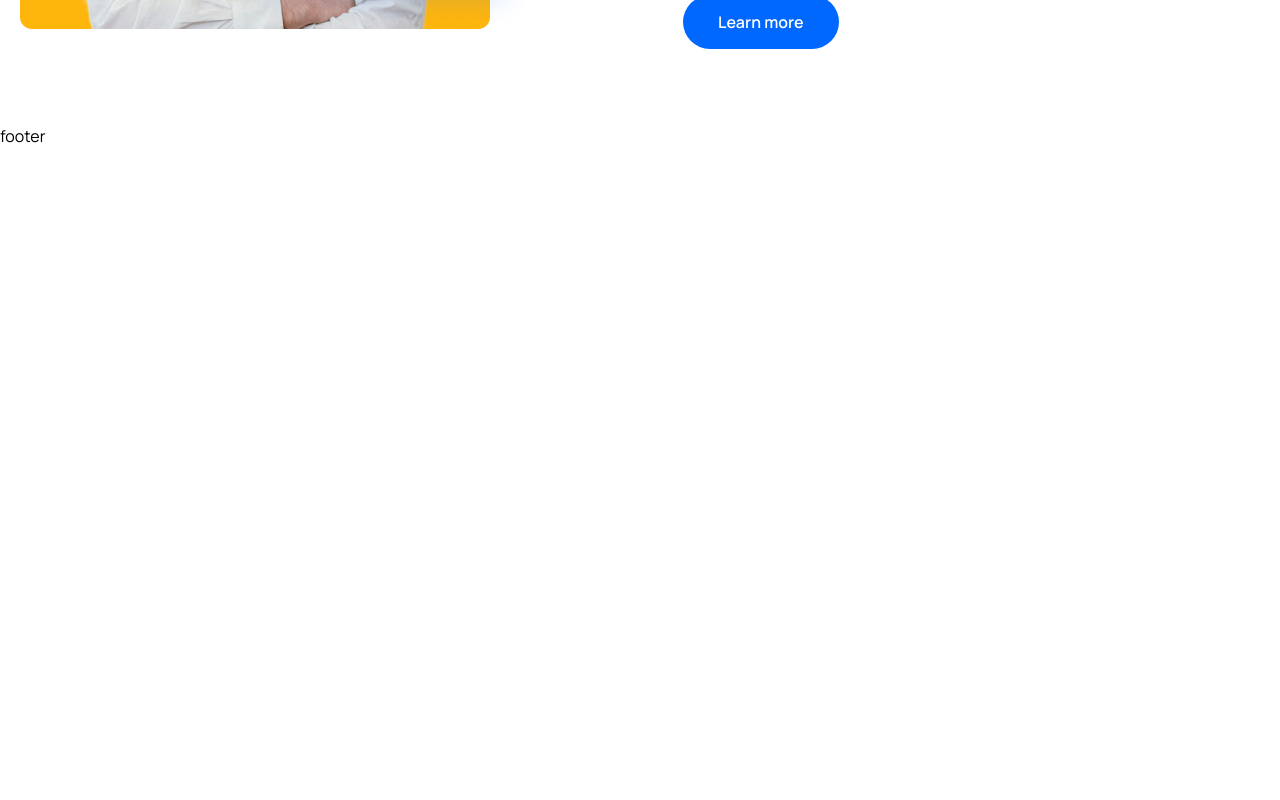
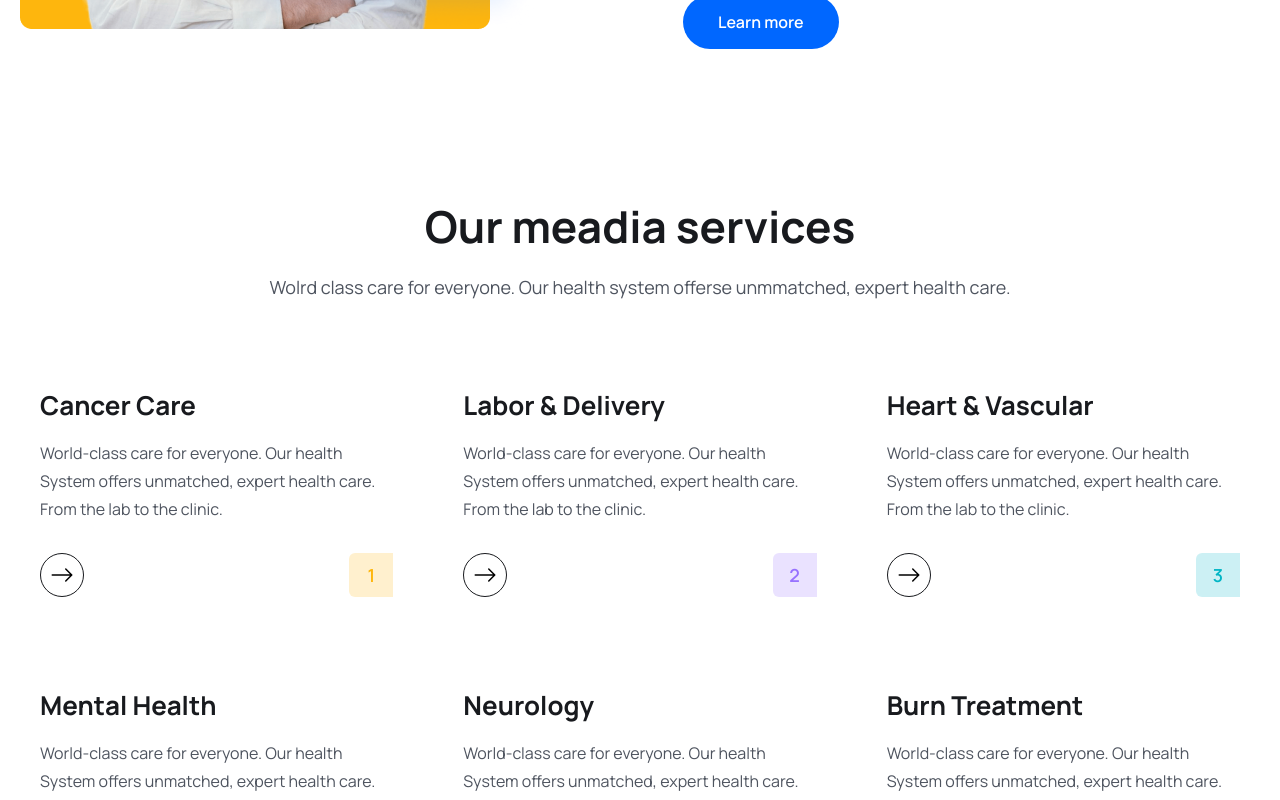
Before and after one commit to yjrajput/HospitalManagement, a React (Vite) app in the folder frontend/: page / in a window 1280 px wide. Shown: the part 2120-2920 px from the top of the page. Before the commit the page ends 2268 px from the top, so only its background shows below. Built offline with nearby package versions, Linux system fonts and the light colour scheme; a web font is replaced by a local one.

Commit message:
service section complete

```diff
--- /dev/null
+++ b/frontend/src/components/services/ServiceCart.jsx
@@ -0,0 +1,23 @@
+import { BsArrowRight } from "react-icons/bs";
+import { Link } from 'react-router-dom'
+const ServiceCart = ({items, index}) => {
+    const {name, desc, bgColor, textColor} = items
+  return (
+    <div className='py-[30px] px-3 lg:px-5'>
+        <h2 className='text-[26px] leading-9 text-headingColor font-[700]'>{name}</h2>
+        <p className='text-[16px] leading-7 font-[400] text-textColor mt-4'>{desc}</p>
+
+        <div className='flex items-center justify-between mt-[30px]'>
+            <Link to="/doctores" className='w-[44px] h-[44px] rounded-full border border-solid border-[#181a1e] mt-30px flex items-center justify-center group hover:bg-primaryColor hover:border-none'>
+            <BsArrowRight className='group-hover:text-white w-6 h-6'/>
+            </Link>
+
+            <span className="w-[44px] h-[44px] flex items-center justify-center text-[18px] leading-[30px] font-[600]" style={{backgroundColor: `${bgColor}`, color: `${textColor}`, borderRadius: "6px 0 0 6px"}}>
+                {index + 1}
+            </span>
+        </div>
+    </div>
+  )
+}
+
+export default ServiceCart
--- /dev/null
+++ b/frontend/src/components/services/ServiceList.jsx
@@ -0,0 +1,14 @@
+import React from 'react'
+import {services} from '../../assets/data/services'
+import ServiceCart from './ServiceCart'
+const ServiceList = () => {
+  return (
+    <div className='grid grid-cols-1 md:grid-cols-2 lg:grid-cols-3 gap-5 lg:gap-[30px] mt-[30px] lg:mt-[55px]'>
+        {services.map((items, index) => (
+            <ServiceCart items = {items} index = {index} key={index}/>
+        ))}
+    </div>
+  )
+}
+
+export default ServiceList
--- a/frontend/src/pages/Home.jsx
+++ b/frontend/src/pages/Home.jsx
@@ -8,6 +8,7 @@
 import { Link } from 'react-router-dom'
 import { BsArrowRight } from "react-icons/bs";
 import About from '../components/about/About'
+import ServiceList from '../components/services/ServiceList'
 const Home = () => {
   return (
 
@@ -135,6 +136,20 @@
         </section>
 
         <About/>
+
+        {/* ==========service section============= */}
+        <section>
+            <div className='container'>
+                <div className='sx:w-[470px] mx-auto'>
+                    <h2 className='heading text-center'>Our meadia services</h2>
+                    <p className='text-para text-center'>Wolrd class care for everyone. Our health system offerse unmmatched, expert health care.</p>
+                </div>
+                <ServiceList/>
+            </div>
+        </section>
+
+
+        {/* ==========feature section======== */}
     </>
   )
 }
```
